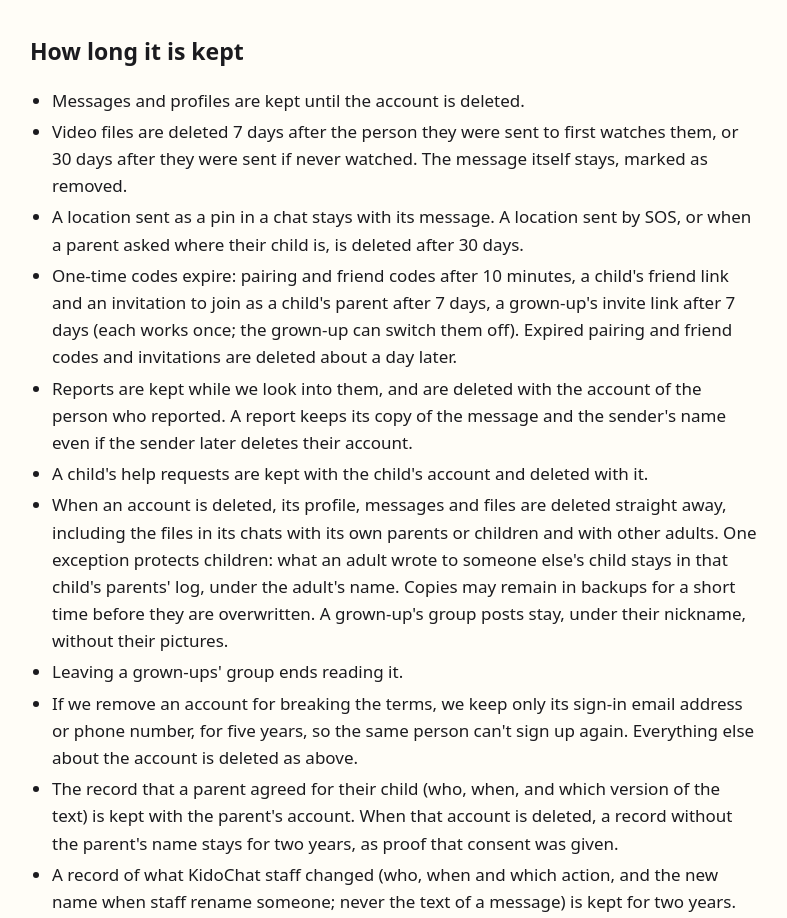
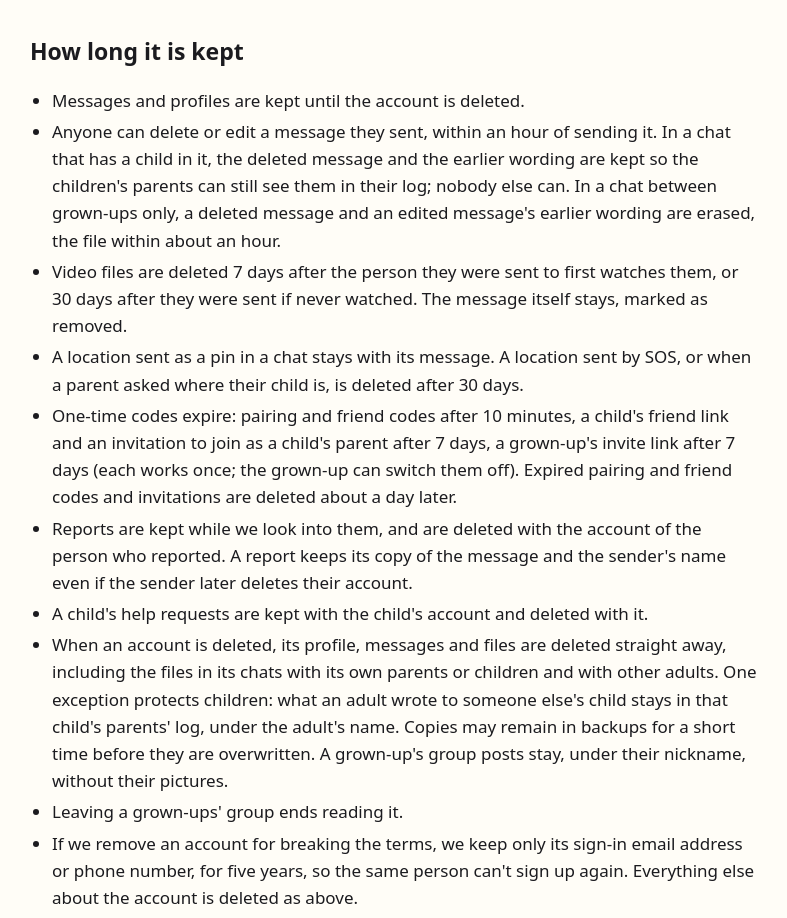
Before and after one commit to KidoChat/kidochat.github.io, a plain HTML site: page privacy.html in a window 1280 px wide. Shown: the part 3567-4485 px from the top of the page, without its empty margins (246-1033 px from the left). Drawn offline with Linux system fonts and the light colour scheme.

Commit message:
Privacy policy: deleting and editing your own message

```diff
--- a/privacy.html
+++ b/privacy.html
@@ -193,6 +193,10 @@ the message until a parent lets the message through (then the reason is removed)
   <h2>How long it is kept</h2>
   <ul>
     <li>Messages and profiles are kept until the account is deleted.</li>
+    <li>Anyone can delete or edit a message they sent, within an hour of sending it. In a chat that has a child in it,
+      the deleted message and the earlier wording are kept so the children's parents can still see them in their
+      log; nobody else can. In a chat between grown-ups only, a deleted message and an edited message's earlier
+      wording are erased, the file within about an hour.</li>
     <li>Video files are deleted 7 days after the person they were sent to first watches them, or 30 days after
       they were sent if never watched. The message itself stays, marked as removed.</li>
 <li>A location sent as a pin in a chat stays with its message. A location sent by SOS, or when a parent asked
```
